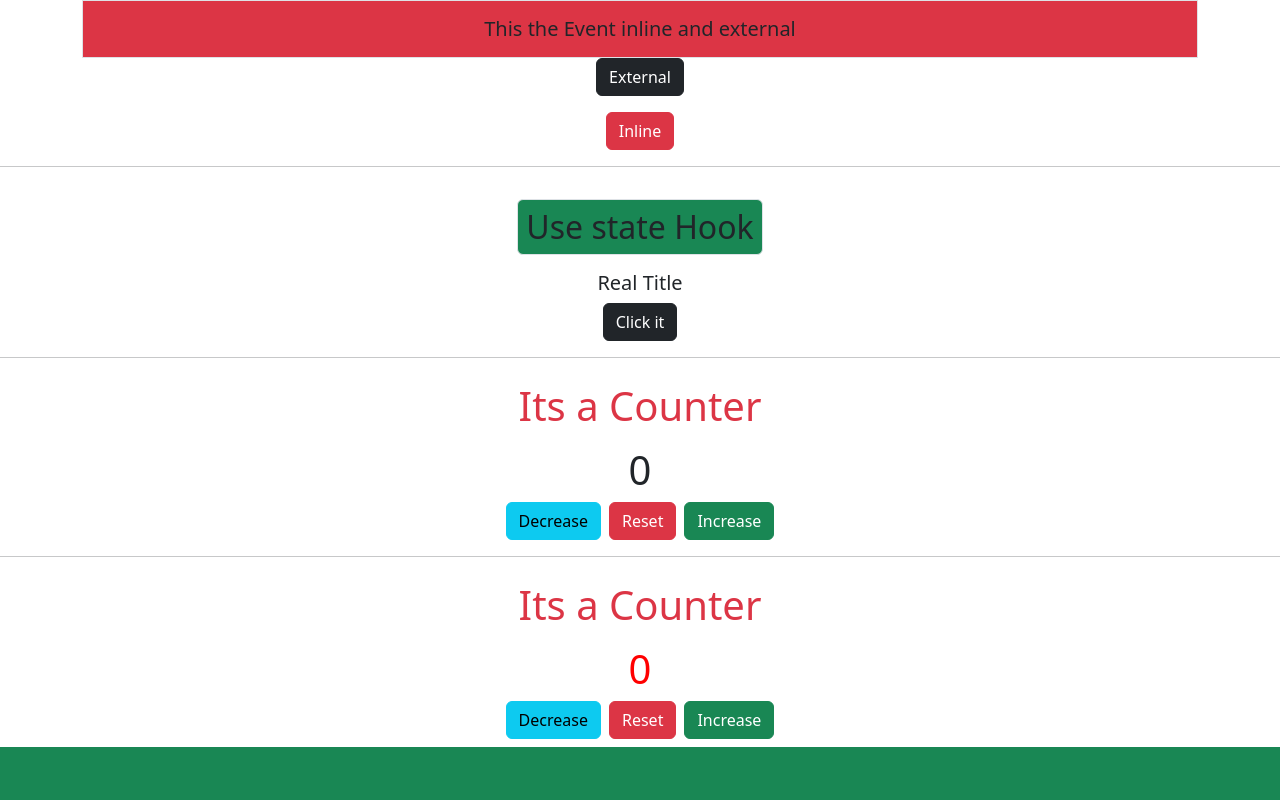
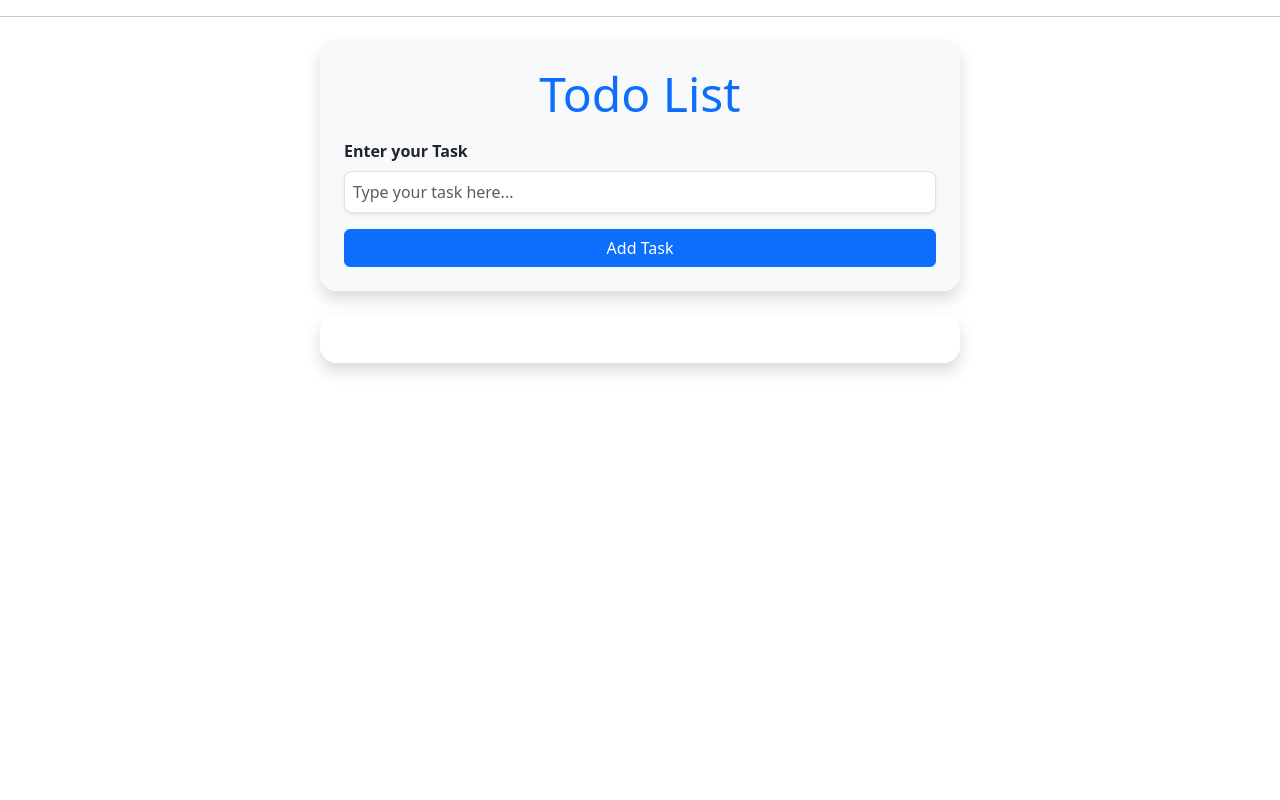
Before and after one commit to Mr-Aqib/ShortCir, a React (Vite) app: page / in a window 1280 px wide. Shown: the top 800 px of the page. Built offline with nearby package versions, Linux system fonts and the light colour scheme; no server answers.

Commit message:
Todo-list

```diff
--- a/package.json
+++ b/package.json
@@ -13,6 +13,7 @@
     "react": "^19.1.1",
     "react-dom": "^19.1.1",
     "react-hot-toast": "^2.6.0",
+    "react-icons": "^5.5.0",
     "react-spinners": "^0.17.0"
   },
   "devDependencies": {
--- a/src/App.jsx
+++ b/src/App.jsx
@@ -9,19 +9,21 @@ import Event from './Events/Event'
 import Us from './Hooks/Us'
 import Counter from './Counterapp/Counter'
 import ShortCitcuit from './ShortCircuits/ShortCircuit'
+import Todo from './TodoList/Todo';
 
 const App = () => {
   return (
     <>
-    <Toaster/>
-    <Event/>
+    { <Toaster/>
+    /*<Event/>
     <Us/>
     <Counter/>
     <ShortCitcuit/>
     <Birthday/>
     <Useeffect/>
     <Apifetch/>
-    <ControlledInputs/>
+    <ControlledInputs/> */}
+    <Todo/>
      </>
   )
 }
--- /dev/null
+++ b/src/TodoList/Singletask.jsx
@@ -0,0 +1,34 @@
+import React, { useState } from 'react'
+import { FaTrashCan } from "react-icons/fa6";
+
+const Singletask = ({items,indexs,del}) => {
+    const [check,setCheck]=useState(false)
+
+    return (
+    <div className="col-12 col-sm-6 col-md-4 col-lg-3 d-flex align-items-center justify-content-between shadow p-3 rounded-4 mb-3 bg-light">
+        <h4 className="m-0 p-0 flex-grow-1"
+            style={{ textDecoration: check ? "line-through" : "none" }}
+        >
+            {items}
+        </h4>
+        <div className="d-flex flex-row gap-2 align-items-center">
+            <button
+                onClick={()=>del(indexs)}
+                className='btn btn-sm btn-outline-danger'
+                title="Delete Task"
+            >
+                <FaTrashCan />
+            </button>
+            <input
+                type="checkbox"
+                checked={check}
+                onChange={()=>setCheck(!check)}
+                className='form-check-input'
+                title="Mark as done"
+            />
+        </div>
+    </div>
+    )
+}
+
+export default Singletask
--- /dev/null
+++ b/src/TodoList/Todo.jsx
@@ -0,0 +1,69 @@
+import React, { useState } from 'react'
+import toast from 'react-hot-toast'
+import Singletask from './Singletask'
+
+const Todo = () => {
+    const [todo,setTodo]=useState("")
+    const [err,setErr]=useState(false)
+    const [data,setData]=useState([])
+
+    const clickBtn =(e)=>{
+      e.preventDefault()
+      if(!todo){
+        setErr(true)
+        toast.error("Enter in field")
+      }
+      else{
+        toast.success("Task added successfully")
+        setData([...data,todo])
+        setTodo("")
+        setErr(false)
+      }
+      setTimeout(() => {
+        setErr(false)
+      }, 4000);
+    }
+
+    const deleteTodo=(no)=>{
+      const newTodo=data.filter((item,index)=> index !== no)
+      setData(newTodo)
+      toast.success("Task Removed",{
+        icon:"🗑️"
+      })
+    }
+
+    return (
+    <>
+    <hr />
+    <div className="container shadow p-4 rounded-4 col-lg-6 col-md-8 col-sm-10 mx-auto my-4 bg-light">
+        <h1 className='m-0 p-0 display-5 text-center text-primary mb-3'>Todo List</h1>
+        <form className='d-flex flex-column gap-2'>
+            <label htmlFor="" className="fw-bold">Enter your Task</label>
+            <input
+                value={todo}
+                onChange={(e)=>setTodo(e.target.value)}
+                placeholder='Type your task here...'
+                type="text"
+                className='form-control p-2 shadow-sm rounded-3'
+            />
+            {err && <p className='text-danger fw-semibold'>Please enter a task first</p>}
+            <button onClick={clickBtn} className="btn btn-primary mt-2">
+                Add Task
+            </button>
+        </form>
+    </div>
+
+    <div className="container shadow p-4 rounded-4 col-lg-6 col-md-8 col-sm-10 mx-auto bg-white">
+      <div className="row g-3">
+        {data?.map((item,index)=>{
+          return (
+          <Singletask key={index} items={item} del={deleteTodo} indexs={index}/>
+          )
+        })}
+      </div>
+    </div>
+    </>
+    )
+}
+
+export default Todo
```
Also changed, not shown: 1 other file (tests, documents, lock files or other folders).
